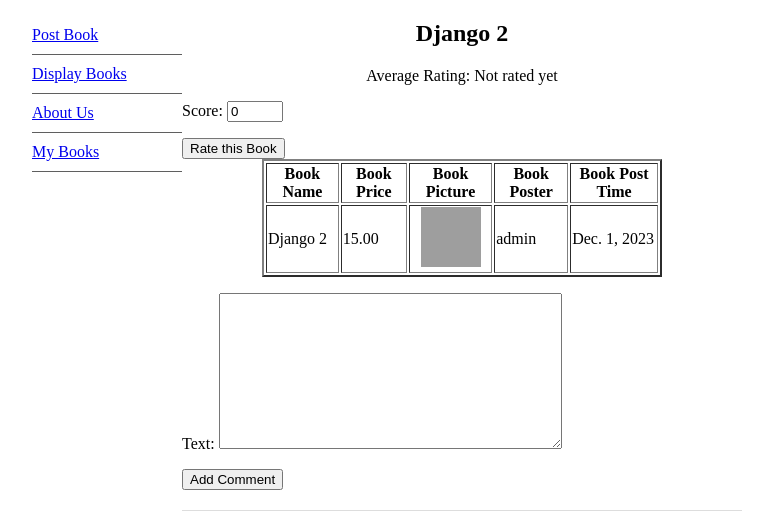
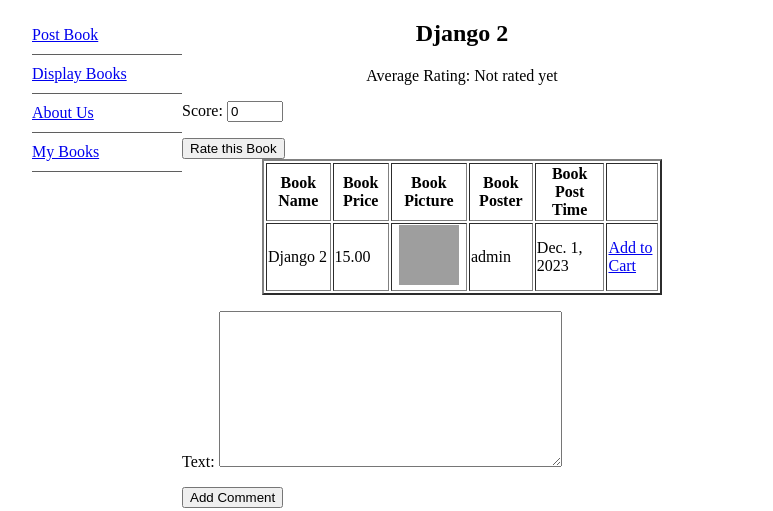
Before and after one commit to gumpso/cs3337, a Django app: page /book_detail/6 in a window 1280 px wide. Shown: the part 138-649 px from the top of the page, without its empty margins (6-779 px from the left). Run offline with Django 3.2, Linux system fonts and the light colour scheme; a user stored in the database is signed in; data comes from the database, SQL or seed files in the repository; grey boxes are pictures that could not be loaded.

Commit message:
add to cart feature

```diff
--- a/bookEx/bookEx/templates/bookMng/book_detail.html
+++ b/bookEx/bookEx/templates/bookMng/book_detail.html
@@ -40,6 +40,7 @@
                 <th>Book Picture</th>
                 <th>Book Poster</th>
                 <th>Book Post Time</th>
+                <th> </th>
             </tr>
         </thead>
         <tbody>
@@ -51,6 +52,9 @@
                 </td>
                 <td>{{ book.username }}</td>
                 <td>{{ book.publishdate }}</td>
+                <td>
+                    <a href="{% url 'add_to_cart' book.id %}">Add to Cart</a>
+                </td>
             </tr>
         </tbody>
     </table>
--- a/bookEx/bookMng/models.py
+++ b/bookEx/bookMng/models.py
@@ -29,7 +29,12 @@
 
     def __str__(self):
         return self.text[:50]
+class Cart(models.Model):
+    user = models.ForeignKey(User, on_delete=models.CASCADE)
 
+class CartItem(models.Model):
+    book = models.ForeignKey(Book, on_delete=models.CASCADE)
+    cart = models.ForeignKey(Cart, on_delete=models.CASCADE)
 class Rating(models.Model):
     book = models.ForeignKey(Book, on_delete=models.CASCADE, related_name='ratings')
     user = models.ForeignKey(User, on_delete=models.CASCADE,unique=True)
--- a/bookEx/bookMng/views.py
+++ b/bookEx/bookMng/views.py
@@ -98,7 +98,12 @@
                        'books': books
                   }
                   )
-
+@login_required
+def add_to_cart(request, book_id):
+    book = get_object_or_404(Book, id=book_id)
+    cart, created = Cart.objects.get_or_create(user=request.user)
+    CartItem.objects.get_or_create(book=book, cart=cart)
+    return redirect('book_detail', book_id=book_id)
 @login_required(login_url=reverse_lazy('login'))
 def book_detail(request, book_id):
     book = get_object_or_404(Book, id=book_id)
--- a/bookEx/templates/bookMng/book_detail.html
+++ b/bookEx/templates/bookMng/book_detail.html
@@ -40,6 +40,7 @@
                 <th>Book Picture</th>
                 <th>Book Poster</th>
                 <th>Book Post Time</th>
+                <th> </th>
             </tr>
         </thead>
         <tbody>
@@ -51,6 +52,9 @@
                 </td>
                 <td>{{ book.username }}</td>
                 <td>{{ book.publishdate }}</td>
+                <td>
+                    <a href="{% url 'add_to_cart' book.id %}">Add to Cart</a>
+                </td>
             </tr>
         </tbody>
     </table>
--- a/bookMng/models.py
+++ b/bookMng/models.py
@@ -63,3 +63,9 @@
 
     def __str__(self):
         return f"{self.user.username}'s favorite: {self.book.name}"
+class Cart(models.Model):
+    user = models.ForeignKey(User, on_delete=models.CASCADE)
+
+class CartItem(models.Model):
+    book = models.ForeignKey(Book, on_delete=models.CASCADE)
+    cart = models.ForeignKey(Cart, on_delete=models.CASCADE)
--- a/bookMng/urls.py
+++ b/bookMng/urls.py
@@ -1,9 +1,13 @@
 from django.urls import path
 from . import views
 from .views import add_to_favorites, remove_from_favorites, view_favorites
+from .views import add_to_cart
+
 
 
 urlpatterns = [
+    path('add_to_cart/<int:book_id>/', add_to_cart, name='add_to_cart'),
+
     path('', views.index, name='index'),
     path('aboutus', views.aboutus, name='aboutus'),
     path('book_detail/<int:book_id>', views.book_detail, name='book_detail'),
--- a/templates/bookMng/book_detail.html
+++ b/templates/bookMng/book_detail.html
@@ -40,6 +40,7 @@
                 <th>Book Picture</th>
                 <th>Book Poster</th>
                 <th>Book Post Time</th>
+                <th> </th>
             </tr>
         </thead>
         <tbody>
@@ -51,6 +52,9 @@
                 </td>
                 <td>{{ book.username }}</td>
                 <td>{{ book.publishdate }}</td>
+                <td>
+                    <a href="{% url 'add_to_cart' book.id %}">Add to Cart</a>
+                </td>
             </tr>
         </tbody>
     </table>
```
Also changed, not shown: bookMng/views.py (+6 -1 lines).
